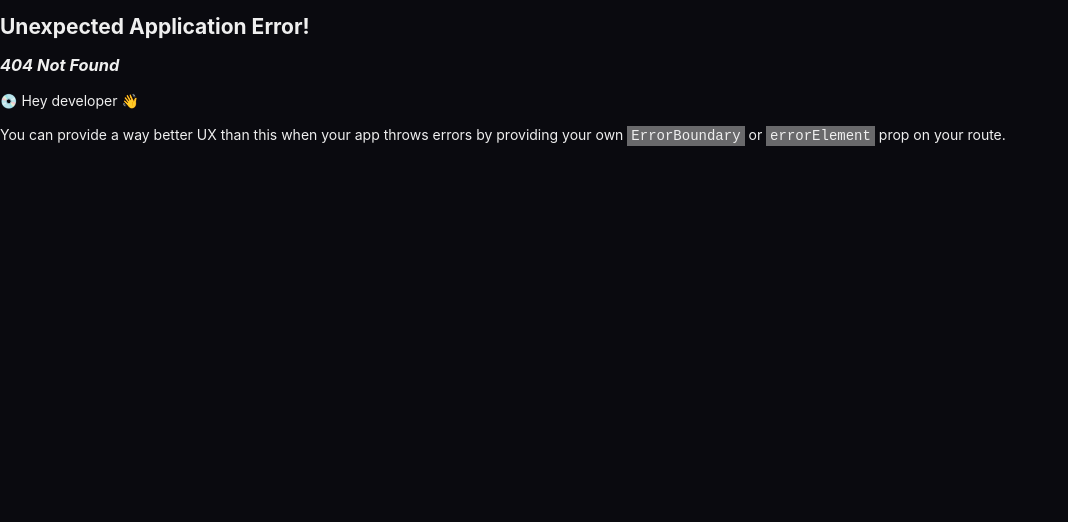
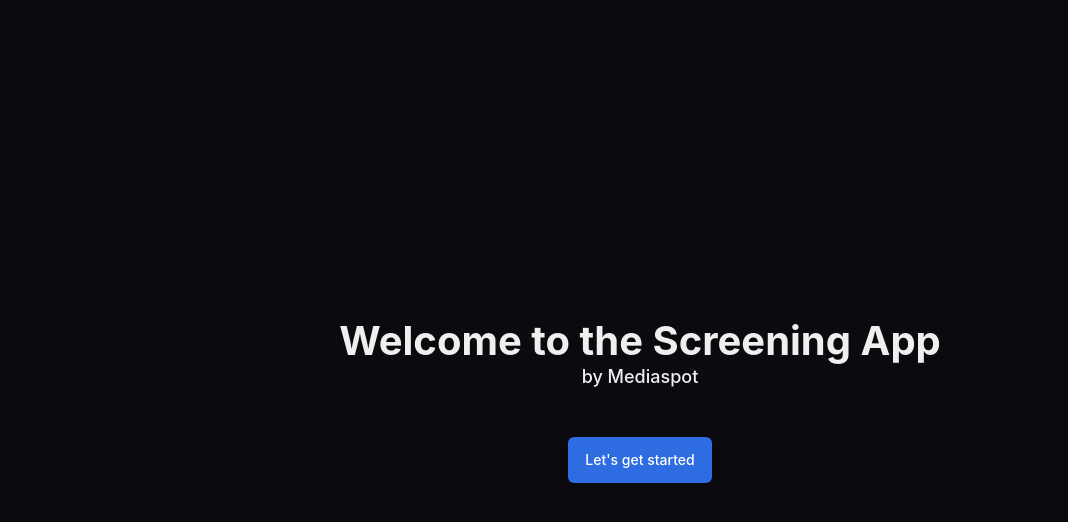
Before and after one commit to PaulNaszalyi/Mediaspot-Test, a React (Vite) app: page / in a window 1280 px wide. Before the commit this address had no page. Shown: the top 522 px of the page, without its empty margins (0-1068 px from the left). Built offline with nearby package versions, Linux system fonts and the light colour scheme; a web font is replaced by a local one.

Commit message:
Add a homepage

```diff
--- a/src/components/Footer/footer.tsx
+++ b/src/components/Footer/footer.tsx
@@ -38,7 +38,7 @@
                     <Button
                         variant="text"
                         sx={{p: '12px 16px'}}
-                        onClick={() => navigate(previousButton.pathTo || '/screening/select-assets')}
+                        onClick={() => previousButton.onClick ? previousButton.onClick() : navigate(previousButton.pathTo || '/screening/select-assets')}
                     >
                         {!previousButton.noIcon && <><ArrowBack/> &nbsp;</>}
                         {previousButton.label ? previousButton.label : `Back`}
--- a/src/components/Header/header.tsx
+++ b/src/components/Header/header.tsx
@@ -5,7 +5,7 @@
 const Header = () => {
     const currentStep = useAppSelector(selectScreeningStep);
 
-    if(currentStep > 3) {
+    if(currentStep > 3 || currentStep < 1) {
         return null;
     }
 
--- /dev/null
+++ b/src/pages/index.tsx
@@ -0,0 +1,45 @@
+import {useEffect} from "react";
+import {selectScreeningStep, setStep} from "../features/screenings/screeningSlice.ts";
+import {useAppDispatch, useAppSelector} from "../app/hooks.ts";
+import {Box, Button, Typography} from "@mui/material";
+
+const HomePage = () => {
+    const dispatch = useAppDispatch();
+    const currentStep = useAppSelector(selectScreeningStep);
+
+    useEffect(() => {
+        dispatch(setStep(0));
+    }, [dispatch]);
+
+    if (currentStep > 0) {
+        return null;
+    }
+
+    return (
+        <Box sx={{
+            display: 'flex',
+            flexDirection: 'column',
+            alignItems: 'center',
+            justifyContent: 'center',
+            position: 'absolute',
+            top: 0,
+            left: 0,
+            width: '100%',
+            height: '100%'
+        }}>
+            <Box sx={{textAlign: 'center', maxWidth: '800px'}}>
+                <Typography variant="h1">
+                    Welcome to the Screening App
+                </Typography>
+                <Typography variant="h4" sx={{mb: 6}}>
+                    by Mediaspot
+                </Typography>
+                <Button variant="contained" sx={{p: '12px 16px'}} href="/screening/select-assets">
+                    Let's get started
+                </Button>
+            </Box>
+        </Box>
+    );
+}
+
+export default HomePage;
--- a/src/pages/screening/1.select-assets.tsx
+++ b/src/pages/screening/1.select-assets.tsx
@@ -119,6 +119,10 @@
                 }
             </Grid>
             <Footer
+                previousButton={{
+                    pathTo: "/",
+                    label: "Back to homepage"
+                }}
                 nextButton={{
                     pathTo: "/screening/select-recipients",
                     disabled: !selectedAssets.length
--- a/src/pages/screening/4.confirmation.tsx
+++ b/src/pages/screening/4.confirmation.tsx
@@ -4,14 +4,21 @@
 import {Box, Typography} from "@mui/material";
 import {CheckCircle} from "@mui/icons-material";
 import Footer from "../../components/Footer/footer.tsx";
+import {useNavigate} from "react-router-dom";
 
 const Confirmation = () => {
     const dispatch = useAppDispatch();
+    const navigate = useNavigate();
 
     useEffect(() => {
         dispatch(resetForm());
         dispatch(setStep(4));
     }, [dispatch]);
+
+    const handleBackToHomepage = () => {
+        dispatch(setStep(0));
+        navigate('/');
+    }
 
     return (
         <Box sx={{
@@ -42,7 +49,7 @@
                 </Typography>
                 <Footer
                     previousButton={{
-                        pathTo: "/screening/select-assets",
+                        onClick: handleBackToHomepage,
                         label: "Back to homepage",
                         noIcon: true
                     }}
--- a/src/router.tsx
+++ b/src/router.tsx
@@ -4,16 +4,18 @@
 import SelectRecipients from "./pages/screening/2.select-recipients.tsx";
 import ReviewSubmit from "./pages/screening/3.review-submit.tsx";
 import Confirmation from "./pages/screening/4.confirmation.tsx";
+import HomePage from "./pages";
 
 export const router = createBrowserRouter([
     {
-        path: "/screening",
+        path: "/",
         element: <App/>,
         children: [
-            {path: "select-assets", element: <SelectAssets/>},
-            {path: "select-recipients", element: <SelectRecipients/>},
-            {path: "review-submit", element: <ReviewSubmit/>},
-            {path: "confirmation", element: <Confirmation/>}
+            {index: true, element: <HomePage/>},
+            {path: "screening/select-assets", element: <SelectAssets/>},
+            {path: "screening/select-recipients", element: <SelectRecipients/>},
+            {path: "screening/review-submit", element: <ReviewSubmit/>},
+            {path: "screening/confirmation", element: <Confirmation/>}
         ],
     },
 ]);
```
